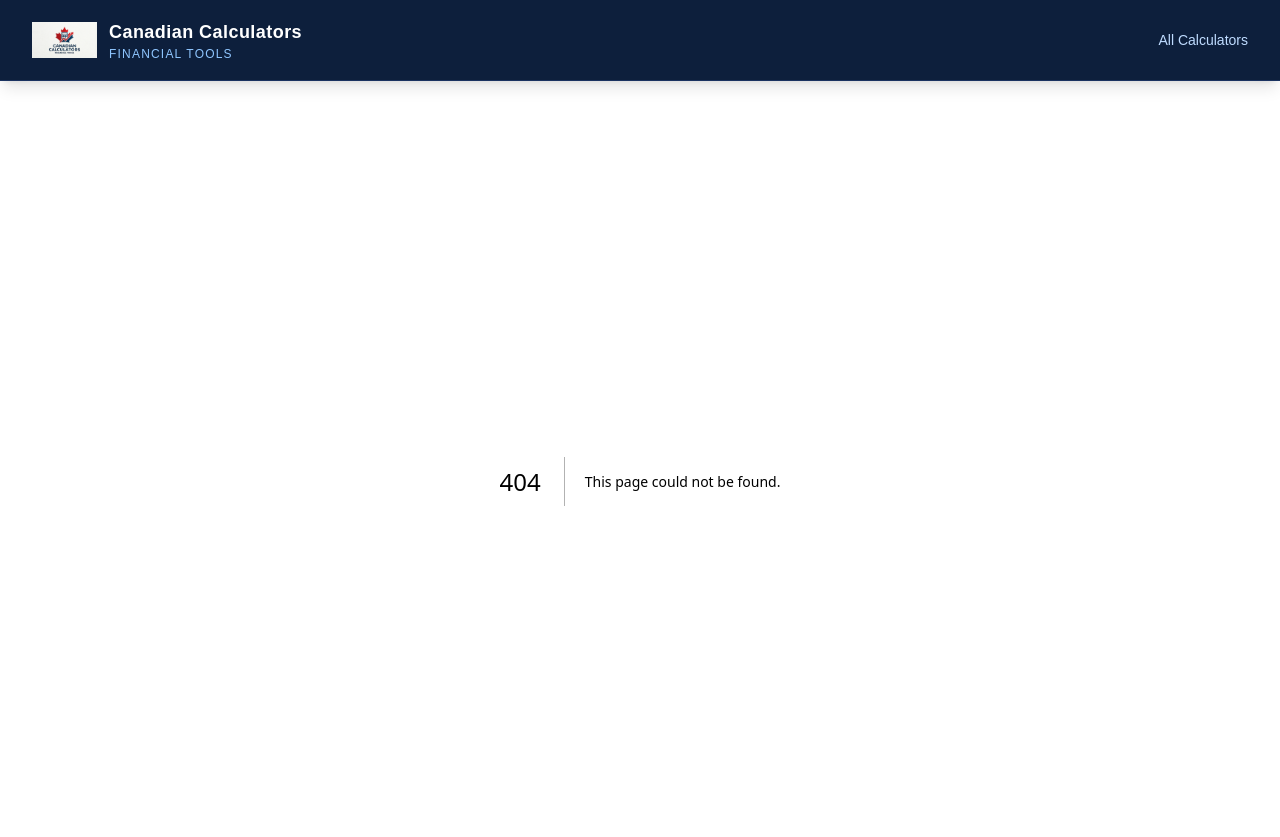
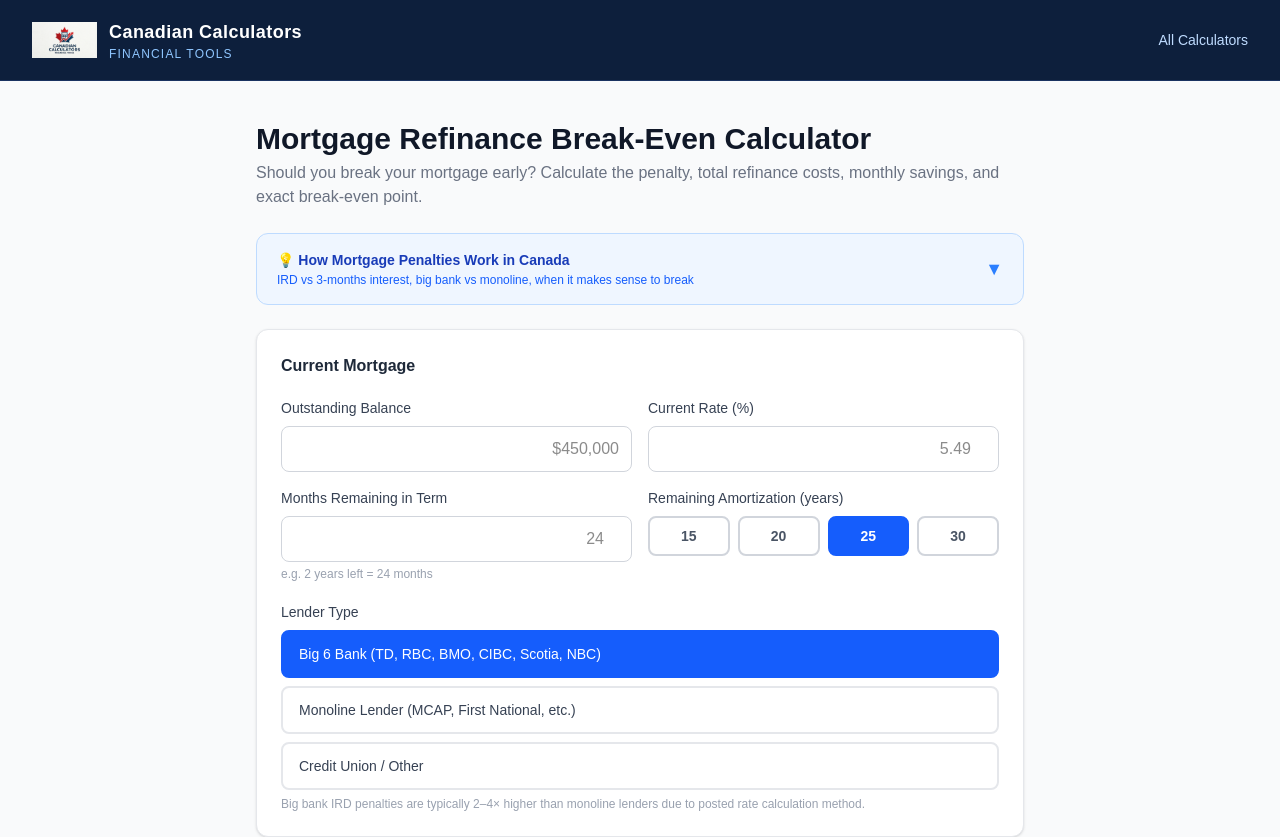
Before and after one commit to GregAllanH/finance-calculators, a Next.js app: page /calculators/mortgage-refinance in a window 1280 px wide. Before the commit this address had no page. Shown: the top 837 px of the page. Built offline with nearby package versions, Linux system fonts and the light colour scheme.

Commit message:
Fix MortgageRefinanceClient filename case

```diff
--- /dev/null
+++ b/app/calculators/mortgage-refinance/page.tsx
@@ -0,0 +1,14 @@
+// app/calculators/mortgage-refinance/page.tsx
+
+import MortgageRefinanceClient from "./MortgageRefinanceClient";
+import type { Metadata } from "next";
+
+export const metadata: Metadata = {
+  title: "Mortgage Refinance Break-Even Calculator Canada 2025 | Canadian Calculators",
+  description:
+    "Should you break your mortgage early? Calculate the IRD penalty, total refinancing costs, monthly savings, and exact break-even point. Covers big bank vs monoline penalties.",
+};
+
+export default function MortgageRefinancePage() {
+  return <MortgageRefinanceClient />;
+}
```
